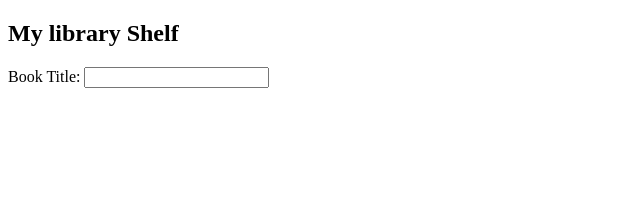
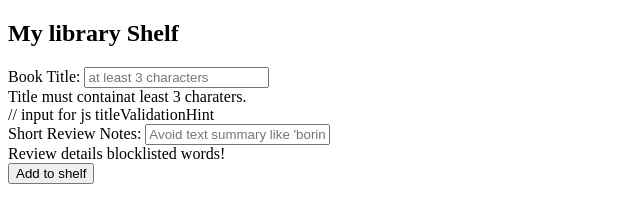
Before and after one commit to krishnaveniabburi-arch/SBA316, a plain HTML site: page index.html in a window 1280 px wide. Shown: the whole page, without its empty margins (0-640 px from the left). Drawn offline with Linux system fonts and the light colour scheme.

Commit message:
new validation logic

```diff
--- a/index.html
+++ b/index.html
@@ -16,7 +16,17 @@
     <form id="bookForm" novalidate>
         <div class = "input-box">
             <label for="book Title">Book Title:</label>
-            <input type="text" id="bookTitle"
+            <input type="text" id="bookTitle" required minlength="3" placeholder="at least 3 characters">
+            <div class="alert-hint" id="titleValidationHint">Title must containat least 3 charaters.</div>
         </div>
+
+        // input for js titleValidationHint
+        <div class="input-box">
+            <label for="bookReview">Short Review Notes:</label>
+            <input type="text" id="bookreview" placeholder="Avoid text summary like 'boring'">
+            <div class="alert-hint" id="reviewValidationHint">Review details blocklisted words!</div>
+        </div>
+        <button type="submit">Add to shelf</button>
+        </form>
 </body>
 </html>
```
